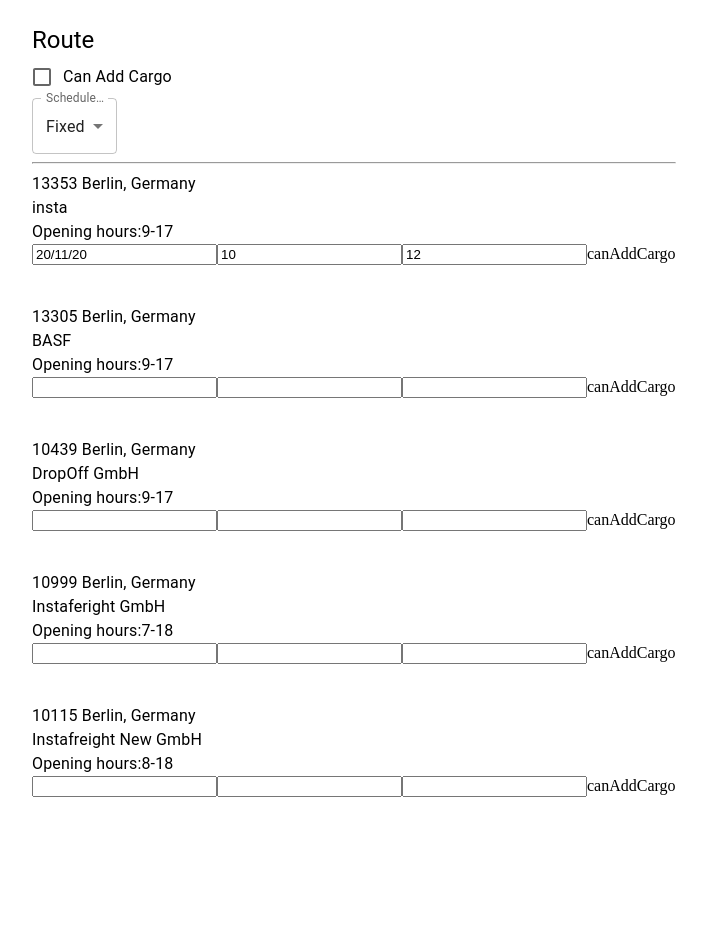
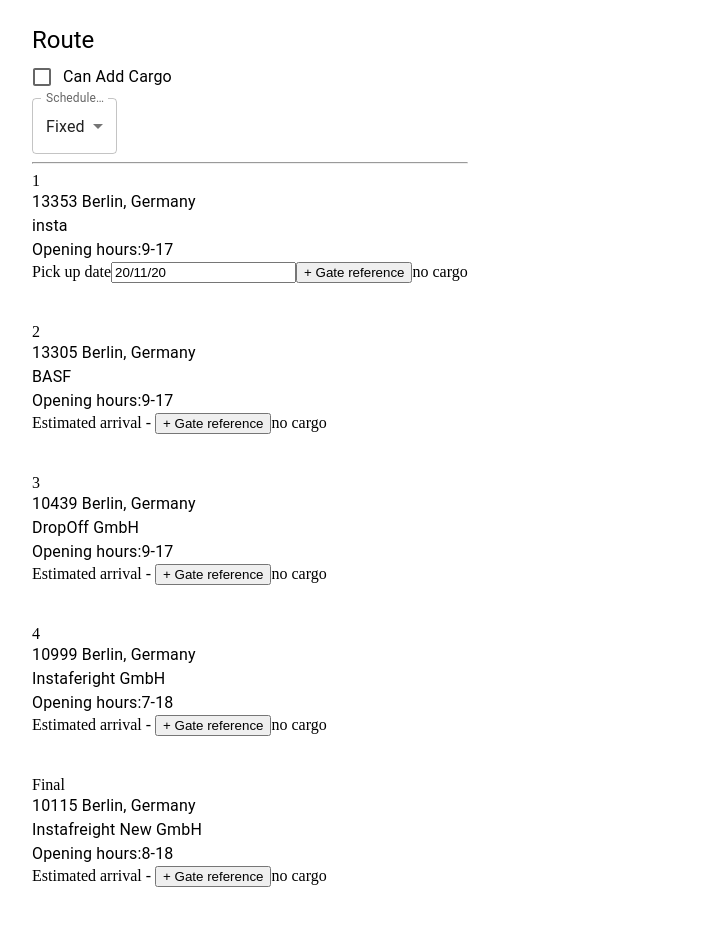
Before and after one commit to faridsh69/routes, a Next.js app: page / in a window 1280 px wide. Shown: the top 926 px of the page, without its empty margins (48-755 px from the left). Before the commit the page ends 861 px from the top, so only its background shows below. Built offline with nearby package versions, Linux system fonts and the light colour scheme.

Commit message:
farid/routes: add all stop details props

```diff
--- a/src/components/RouteDetails.tsx
+++ b/src/components/RouteDetails.tsx
@@ -55,8 +55,11 @@
         </Select>
       </FormControl>
       <hr />
-      {stopsData.map((stopData) => {
-        return <StopDetails key={stopData.id} {...stopData} canAddCargo />;
+      {stopsData.map((stopData, index) => {
+        const isLastStop = stopsData.length === index + 1;
+        const StopDetailsProps = { ...stopData, scheduleStrategy, canAddCargo, index, isLastStop };
+
+        return <StopDetails key={stopData.id} {...StopDetailsProps} />;
       })}
     </>
   );
--- a/src/components/StopDetails.tsx
+++ b/src/components/StopDetails.tsx
@@ -1,3 +1,7 @@
+import {
+  SCHEDULE_STRATEGY_FLEXIBLE,
+  SCHEDULE_STRATEGY_SEMI_FLEXIBLE,
+} from "@constants/strategySchedules";
 import { StopDetailsPropsType } from "@interfaces/StopDetailsPropsType";
 import { Grid, Typography } from "@mui/material";
 import { FC } from "react";
@@ -14,10 +18,19 @@
     timeFrom,
     timeTo,
     canAddCargo,
+    scheduleStrategy,
+    index,
+    isLastStop,
   } = props;
+
+  const editableDate: boolean = scheduleStrategy === SCHEDULE_STRATEGY_FLEXIBLE || index === 0;
+  const editableTime: boolean =
+    scheduleStrategy === SCHEDULE_STRATEGY_FLEXIBLE ||
+    (index === 0 && scheduleStrategy === SCHEDULE_STRATEGY_SEMI_FLEXIBLE);
 
   return (
     <Grid mb={5}>
+      {isLastStop ? "Final" : index + 1}
       <Typography component="p">{`${postalCode} ${city}, ${country}`}</Typography>
       <Typography component="p">{title}</Typography>
       <Typography component="p">
@@ -26,9 +39,23 @@
           {openingHoursFrom}-{openingHoursTo}
         </span>
       </Typography>
-      <input defaultValue={date} />
-      <input defaultValue={timeFrom} />
-      <input defaultValue={timeTo} />
+      {editableDate ? (
+        <>
+          {index === 0 ? "Pick up date" : "Arrival date"}
+          <input defaultValue={date as string} />
+        </>
+      ) : (
+        "Estimated arrival - "
+      )}
+      {editableTime ? (
+        <>
+          <input defaultValue={timeFrom as number} />
+          <input defaultValue={timeTo as number} />
+        </>
+      ) : (
+        ""
+      )}
+      <button>+ Gate reference</button>
       {canAddCargo ? "canAddCargo" : "no cargo"}
     </Grid>
   );
--- a/src/interfaces/StopDetailsPropsType.ts
+++ b/src/interfaces/StopDetailsPropsType.ts
@@ -1,3 +1,5 @@
+import { ScheduleStrategyType } from "./ScheduleStrategyType";
+
 export type StopDetailsPropsType = {
   id: number;
   country: string;
@@ -10,4 +12,7 @@
   timeFrom: number | null;
   timeTo: number | null;
   canAddCargo: boolean;
+  scheduleStrategy: ScheduleStrategyType;
+  index: number;
+  isLastStop: boolean;
 };
```
Also changed, not shown: 1 other file (tests, documents, lock files or other folders).
